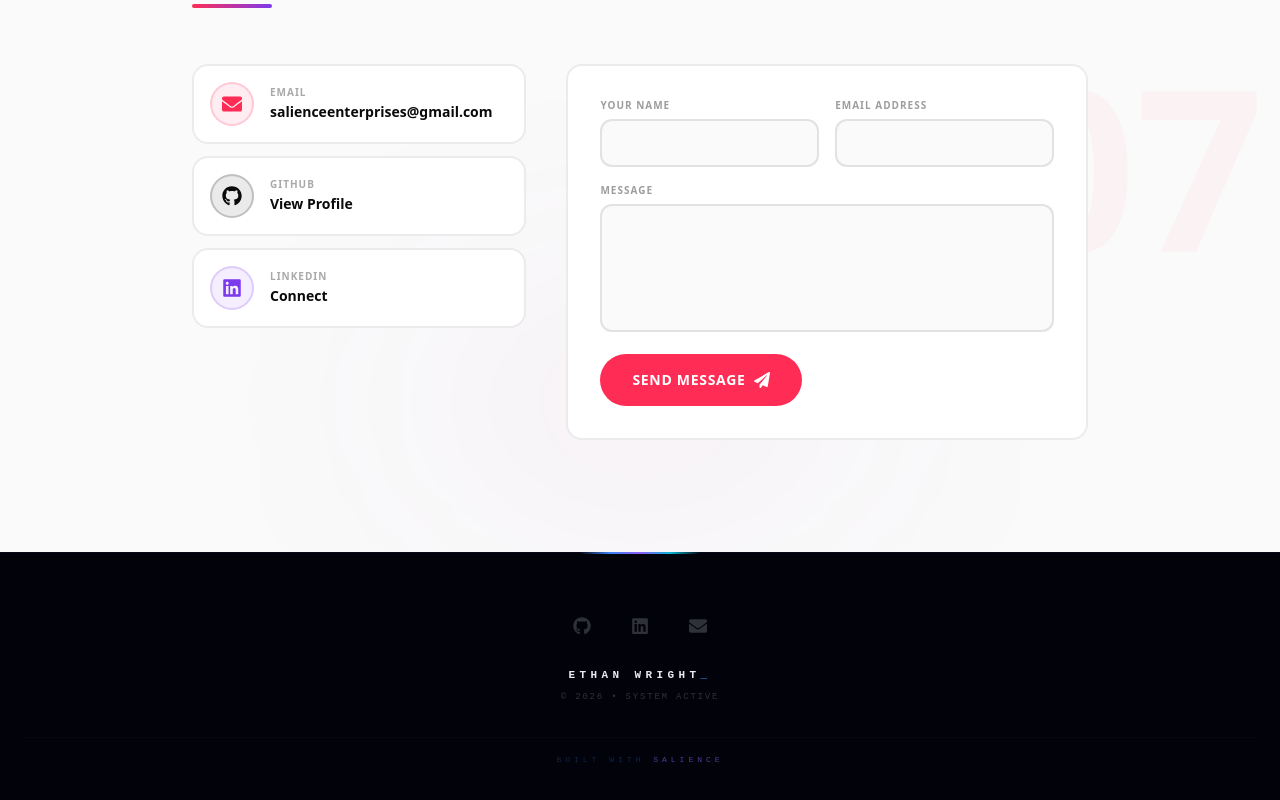
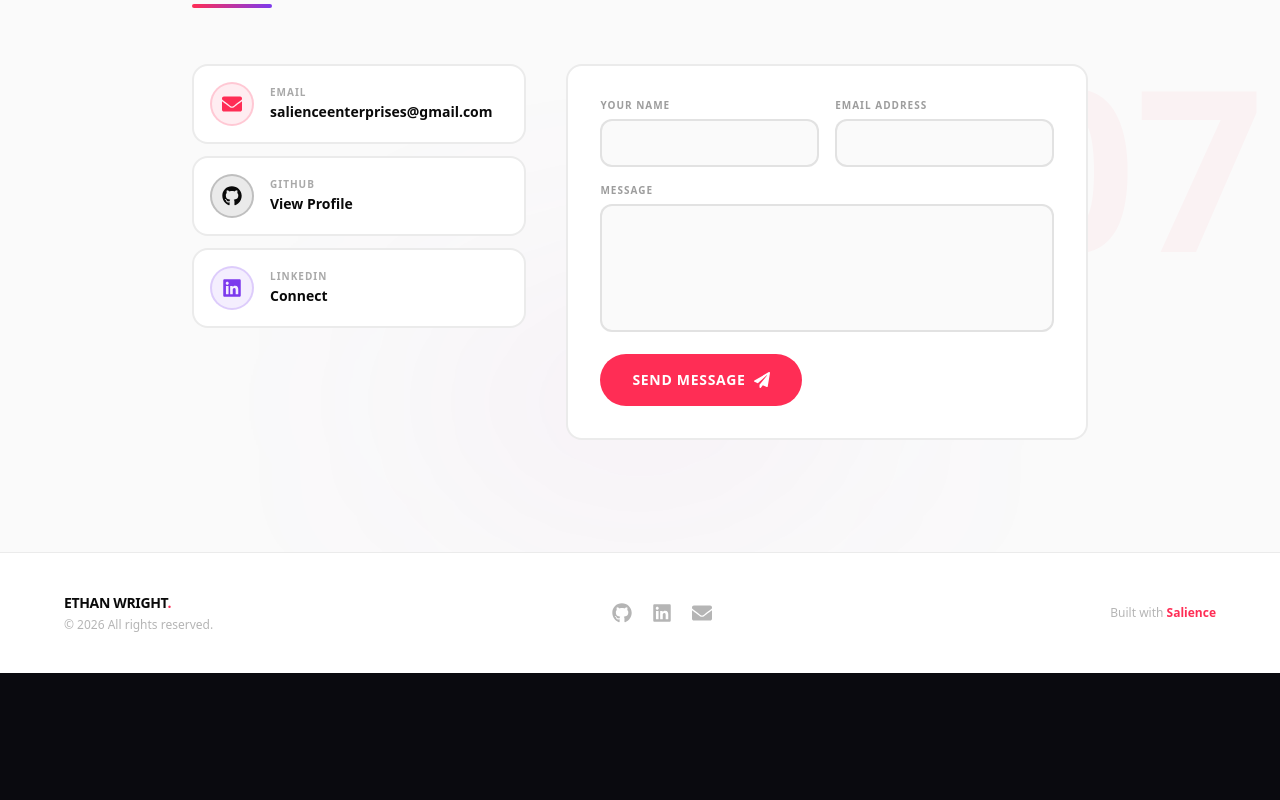
Before and after one commit to salienceenterprises-lab/portfolio-0bd9b, a Next.js app: page /portfolio-0bd9b/ in a window 1280 px wide. Shown: the part 6067-6867 px from the top of the page. After the commit the page ends 6740 px from the top, so only its background shows below. Built offline with nearby package versions, Linux system fonts and the light colour scheme.

Commit message:
Update app/components/footer.jsx via Portfolio SaaS

```diff
--- a/app/components/footer.jsx
+++ b/app/components/footer.jsx
@@ -6,53 +6,48 @@
   if (!data) return null;
 
   return (
-    <footer style={{ background: "#02030a", padding: "4rem 1.5rem", position: "relative", borderTop: "1px solid rgba(59,130,246,0.05)" }}>
-      {/* Signature Accent Line */}
-      <div style={{ position: "absolute", top: "-1px", left: "50%", transform: "translateX(-50%)", width: "120px", height: "2px", background: "linear-gradient(90deg, transparent, #3b82f6, #8b5cf6, #06b6d4, transparent)" }} />
+    <footer className="relative py-10 px-6 border-t bg-white" style={{ borderColor: "rgba(10,10,10,0.08)" }}>
+      <div className="max-w-6xl mx-auto flex flex-col sm:flex-row items-center justify-between gap-4">
 
-      <div style={{ maxWidth: "1280px", margin: "0 auto", display: "flex", flexDirection: "column", alignItems: "center", gap: "2rem" }}>
+        <div className="flex flex-col items-center sm:items-start gap-1">
+          <span className="font-black text-sm uppercase tracking-tight" style={{ color: "#0a0a0a" }}>
+            {data.name || "Portfolio"}<span style={{ color: "#ff2d55" }}>.</span>
+          </span>
+          <p className="text-xs font-medium" style={{ color: "rgba(10,10,10,0.3)" }}>
+            &copy; {year} All rights reserved.
+          </p>
+        </div>
 
-        {/* Social Links */}
-        <div style={{ display: "flex", alignItems: "center", gap: "2.5rem" }}>
-          <style>{`
-            .pp-footer-icon { color: rgba(232,234,246,0.2); transition: all 0.3s; font-size: 18px; }
-            .pp-footer-icon:hover { color: #06b6d4; transform: translateY(-3px); }
-          `}</style>
-
+        <div className="flex items-center gap-5">
           {data?.github && (
-            <a href={data.github} target="_blank" rel="noopener noreferrer" className="pp-footer-icon">
-              <FaGithub />
+            <a href={data.github} target="_blank" rel="noopener noreferrer" aria-label="GitHub"
+              className="transition-colors" style={{ color: "rgba(10,10,10,0.3)" }}
+              onMouseEnter={(e) => (e.currentTarget.style.color = "#0a0a0a")}
+              onMouseLeave={(e) => (e.currentTarget.style.color = "rgba(10,10,10,0.3)")}>
+              <FaGithub className="w-5 h-5" />
             </a>
           )}
           {data?.linkedin && (
-            <a href={data.linkedin} target="_blank" rel="noopener noreferrer" className="pp-footer-icon">
-              <FaLinkedin />
+            <a href={data.linkedin} target="_blank" rel="noopener noreferrer" aria-label="LinkedIn"
+              className="transition-colors" style={{ color: "rgba(10,10,10,0.3)" }}
+              onMouseEnter={(e) => (e.currentTarget.style.color = "#7c3aed")}
+              onMouseLeave={(e) => (e.currentTarget.style.color = "rgba(10,10,10,0.3)")}>
+              <FaLinkedin className="w-5 h-5" />
             </a>
           )}
           {data?.email && (
-            <a href={`mailto:${data.email}`} className="pp-footer-icon">
-              <FaEnvelope />
+            <a href={`mailto:${data.email}`} aria-label="Email"
+              className="transition-colors" style={{ color: "rgba(10,10,10,0.3)" }}
+              onMouseEnter={(e) => (e.currentTarget.style.color = "#ff2d55")}
+              onMouseLeave={(e) => (e.currentTarget.style.color = "rgba(10,10,10,0.3)")}>
+              <FaEnvelope className="w-5 h-5" />
             </a>
           )}
         </div>
 
-        {/* Branding & Copyright */}
-        <div style={{ textAlign: "center" }}>
-          <p style={{ fontFamily: "monospace", fontSize: "11px", fontWeight: 900, textTransform: "uppercase", letterSpacing: "0.4em", color: "#e8eaf6", margin: "0 0 8px" }}>
-            {data.name || "Portfolio"}
-            <span style={{ color: "#3b82f6" }}>_</span>
-          </p>
-          <p style={{ fontFamily: "monospace", fontSize: "9px", textTransform: "uppercase", letterSpacing: "0.2em", color: "rgba(232,234,246,0.2)", margin: 0 }}>
-            &copy; {year} • System Active
-          </p>
-        </div>
-
-        {/* Built With Tag */}
-        <div style={{ paddingTop: "1rem", borderTop: "1px solid rgba(59,130,246,0.03)", width: "100%", textAlign: "center" }}>
-           <p style={{ fontFamily: "monospace", fontSize: "8px", textTransform: "uppercase", letterSpacing: "0.5em", color: "rgba(59,130,246,0.25)" }}>
-            Built with <span style={{ color: "rgba(139,92,246,0.6)" }}>Salience</span>
-          </p>
-        </div>
+        <p className="text-xs font-medium" style={{ color: "rgba(10,10,10,0.3)" }}>
+          Built with <span className="font-black" style={{ color: "#ff2d55" }}>Salience</span>
+        </p>
       </div>
     </footer>
   );
```
